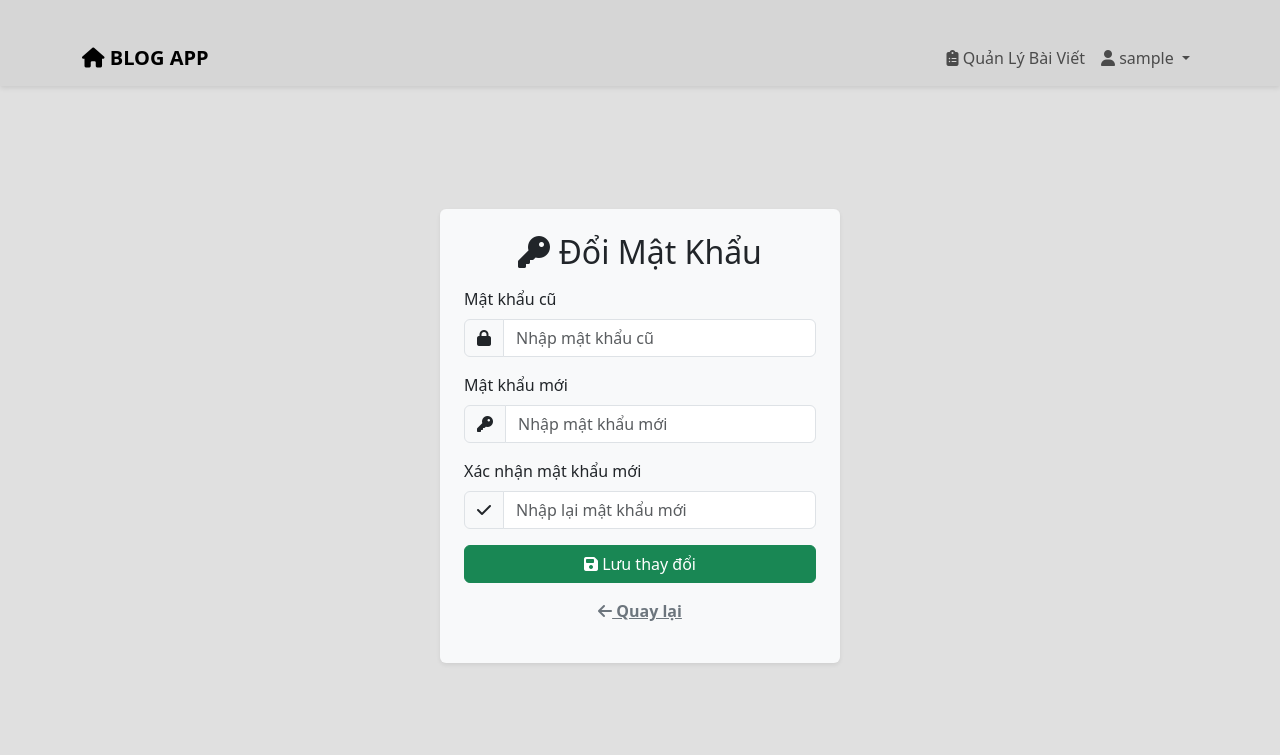
After one commit to VuTrinhNguyenHoang/flask-tiny-app, a Flask app: page /reset-pasword in a window 1280 px wide. The commit adds this page. Shown: the top 755 px of the page. Run offline with Flask 3, Linux system fonts and the light colour scheme; the visitor is signed in with stand-in values (Sample User, id 1).

Commit message:
Add func reset_password

```diff
--- a/website/auth.py
+++ b/website/auth.py
@@ -72,3 +72,33 @@ def register():
 def logout():
     logout_user()
     return redirect(url_for('views.home'))
+
+@auth.route('/reset-pasword', methods=['GET', 'POST'])
+@login_required
+def reset_password():
+    if request.method == 'POST':
+        old_password = request.form.get('old_password')
+        new_password = request.form.get('new_password')
+        confirm_password = request.form.get('confirm_password')
+
+        user = User.query.filter_by(id=current_user.id).first()
+
+        if not check_password_hash(user.password, old_password):
+            flash('Mật khẩu cũ không đúng!', category='warning')
+            return redirect(url_for('auth.reset_password'))
+
+        if len(new_password) < 5:
+            flash('Mật khẩu phải có tối thiểu 5 ký tự', category='warning')
+            return redirect(url_for('auth.reset_password'))
+
+        if new_password != confirm_password:
+            flash('Mật khẩu mới không khớp!', category='warning')
+            return redirect(url_for('auth.reset_password'))
+
+        user.password = generate_password_hash(new_password, method='pbkdf2:sha256')
+        db.session.commit()
+
+        flash('Mật khẩu đã được thay đổi thành công!', category='success')
+        return redirect(url_for('views.home'))
+
+    return render_template('reset_password.html', user=current_user)
--- a/website/templates/base.html
+++ b/website/templates/base.html
@@ -76,6 +76,12 @@
               </a>
               <ul class="dropdown-menu">
                 <li>
+                  <a class="dropdown-item" href="{{ url_for('auth.reset_password') }}"
+                    >Đổi mật khẩu</a
+                  >
+                </li>
+                <hr>
+                <li>
                   <a class="dropdown-item" href="{{ url_for('auth.logout') }}"
                     >Đăng xuất</a
                   >
--- /dev/null
+++ b/website/templates/reset_password.html
@@ -0,0 +1,48 @@
+{% extends 'base.html' %}
+
+{% block content %}
+<div class="container d-flex justify-content-center align-items-center" style="min-height: 80vh;">
+    <div class="card p-4 shadow-sm" style="max-width: 400px; width: 100%;">
+        <h2 class="text-center mb-3"><i class="fa-solid fa-key"></i> Đổi Mật Khẩu</h2>
+
+        <form method="POST" action="{{ url_for('auth.reset_password') }}">
+            <div class="mb-3">
+                <label for="old_password" class="form-label">Mật khẩu cũ</label>
+                <div class="input-group">
+                    <span class="input-group-text"><i class="fa-solid fa-lock"></i></span>
+                    <input type="password" class="form-control" id="old_password" name="old_password"
+                        placeholder="Nhập mật khẩu cũ" required>
+                </div>
+            </div>
+
+            <div class="mb-3">
+                <label for="new_password" class="form-label">Mật khẩu mới</label>
+                <div class="input-group">
+                    <span class="input-group-text"><i class="fa-solid fa-key"></i></span>
+                    <input type="password" class="form-control" id="new_password" name="new_password"
+                        placeholder="Nhập mật khẩu mới" required>
+                </div>
+            </div>
+
+            <div class="mb-3">
+                <label for="confirm_password" class="form-label">Xác nhận mật khẩu mới</label>
+                <div class="input-group">
+                    <span class="input-group-text"><i class="fa-solid fa-check"></i></span>
+                    <input type="password" class="form-control" id="confirm_password" name="confirm_password"
+                        placeholder="Nhập lại mật khẩu mới" required>
+                </div>
+            </div>
+
+            <button type="submit" class="btn btn-success w-100">
+                <i class="fa-solid fa-save"></i> Lưu thay đổi
+            </button>
+        </form>
+
+        <p class="text-center mt-3">
+            <a href="{{ url_for('views.home') }}" class="text-secondary fw-bold">
+                <i class="fa-solid fa-arrow-left"></i> Quay lại
+            </a>
+        </p>
+    </div>
+</div>
+{% endblock %}
```
